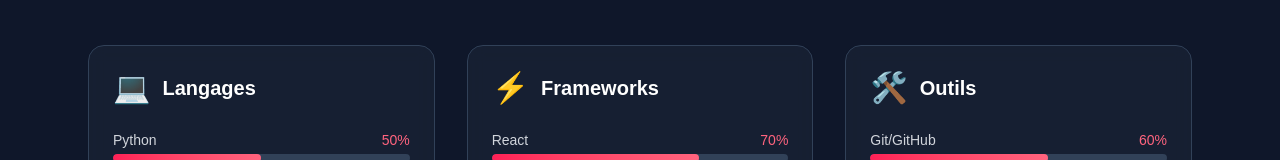
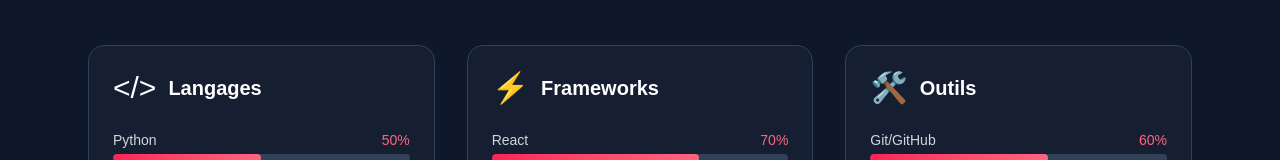
Before and after one commit to 1Kak-s/Mon-Portfolio, a React (Vite) app: page / in a window 1280 px wide. Shown: the part 1855-2015 px from the top of the page. Built offline with nearby package versions, Linux system fonts and the light colour scheme.

Commit message:
feat: add lucide-react dependency and update icon in Skills component

```diff
--- a/package.json
+++ b/package.json
@@ -10,6 +10,7 @@
     "preview": "vite preview"
   },
   "dependencies": {
+    "lucide-react": "^0.562.0",
     "react": "^19.2.0",
     "react-dom": "^19.2.0"
   },
--- a/src/components/Skills.jsx
+++ b/src/components/Skills.jsx
@@ -58,7 +58,7 @@
     const skillCategories = [
     {
         title: 'Langages',
-        icon: '💻',
+        icon: '</>',
         skills: [
             { name: 'Python', level: 50 },
             { name: 'JavaScript/TypeScript', level: 45 },
```
Also changed, not shown: 1 other file (tests, documents, lock files or other folders).
